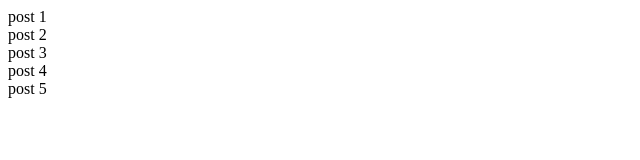
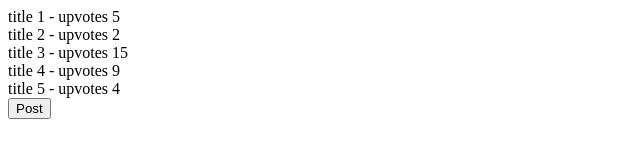
Before and after one commit to pc3sq/flappy-news, a plain HTML site: page index.html in a window 1280 px wide. Shown: the whole page, without its empty margins (0-640 px from the left). Drawn offline with nearby package versions, Linux system fonts and the light colour scheme.

Commit message:
Add new post button.

```diff
--- a/app.js
+++ b/app.js
@@ -3,9 +3,12 @@ angular.module('flapperNews', [])
 '$scope',
 function ($scope) {
   $scope.test = 'Hello world!';
-	$scope.posts = [  'post 1',
-									  'post 2',
-									  'post 3',
-									  'post 4',
-									  'post 5'	];
+	$scope.posts = [  {title: 'title 1', upvotes: 5},
+									  {title: 'title 2', upvotes: 2},
+									  {title: 'title 3', upvotes: 15},
+									  {title: 'title 4', upvotes: 9},
+									  {title: 'title 5', upvotes: 4}		];
+	$scope.addPost = function(){
+	  $scope.posts.push({title: 'A new post!', upvotes: 0});
+	};
 }]);
--- a/index.html
+++ b/index.html
@@ -6,8 +6,8 @@
   </head>
   <body ng-app="flapperNews" ng-controller="MainCtrl">
     <div ng-repeat="post in posts">
-      {{post}}
+      {{post.title}} - upvotes {{post.upvotes}}
     </div>
-    </div>
+    <button ng-click="addPost()">Post</button>
   </body>
 </html>
```
